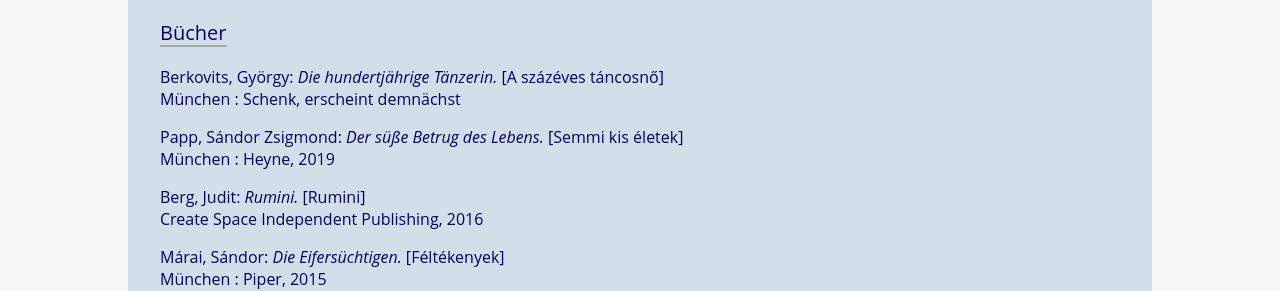
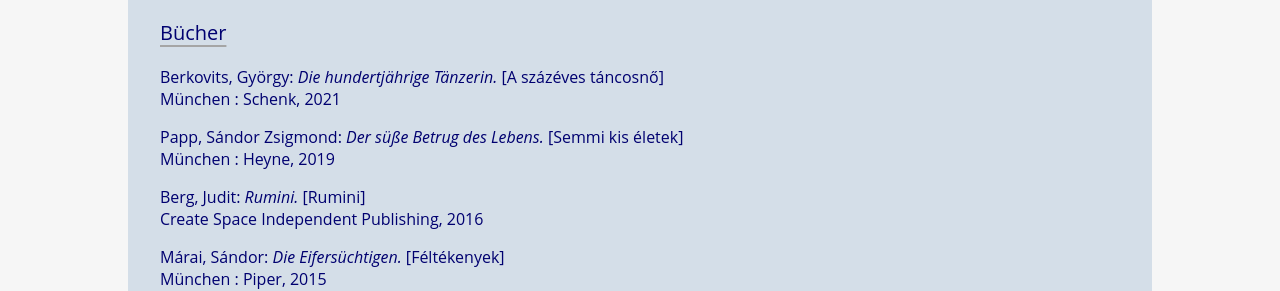
Before and after one commit to rixx/revesz.de, a Jekyll site: the page built from publikationen.md, in a window 1280 px wide and 900 px high. Shown: the part 416-707 px from the top of the window. Built offline with Jekyll 4.4.1, drawn with Linux system fonts in a browser that asks for light colours.

Commit message:
Update publikationen.md

```diff
--- a/publikationen.md
+++ b/publikationen.md
@@ -6,7 +6,7 @@
 <h1>Übersetzungen</h1>
 
 <h3>Bücher</h3>
-<p>Berkovits, György: <span style="font-style:italic">Die hundertjährige Tänzerin.</span> [A százéves táncosnő] <br>München : Schenk, erscheint demnächst
+<p>Berkovits, György: <span style="font-style:italic">Die hundertjährige Tänzerin.</span> [A százéves táncosnő] <br>München : Schenk, 2021
 <p>Papp, Sándor Zsigmond: <span style="font-style:italic">Der süße Betrug des Lebens.</span> [Semmi kis életek] <br>München : Heyne, 2019
 <p>Berg, Judit: <span style="font-style:italic">Rumini.</span> [Rumini] <br>Create Space Independent Publishing, 2016
 <p>Márai, Sándor: <span style="font-style:italic">Die Eifersüchtigen.</span> [Féltékenyek] <br>München : Piper, 2015
```
